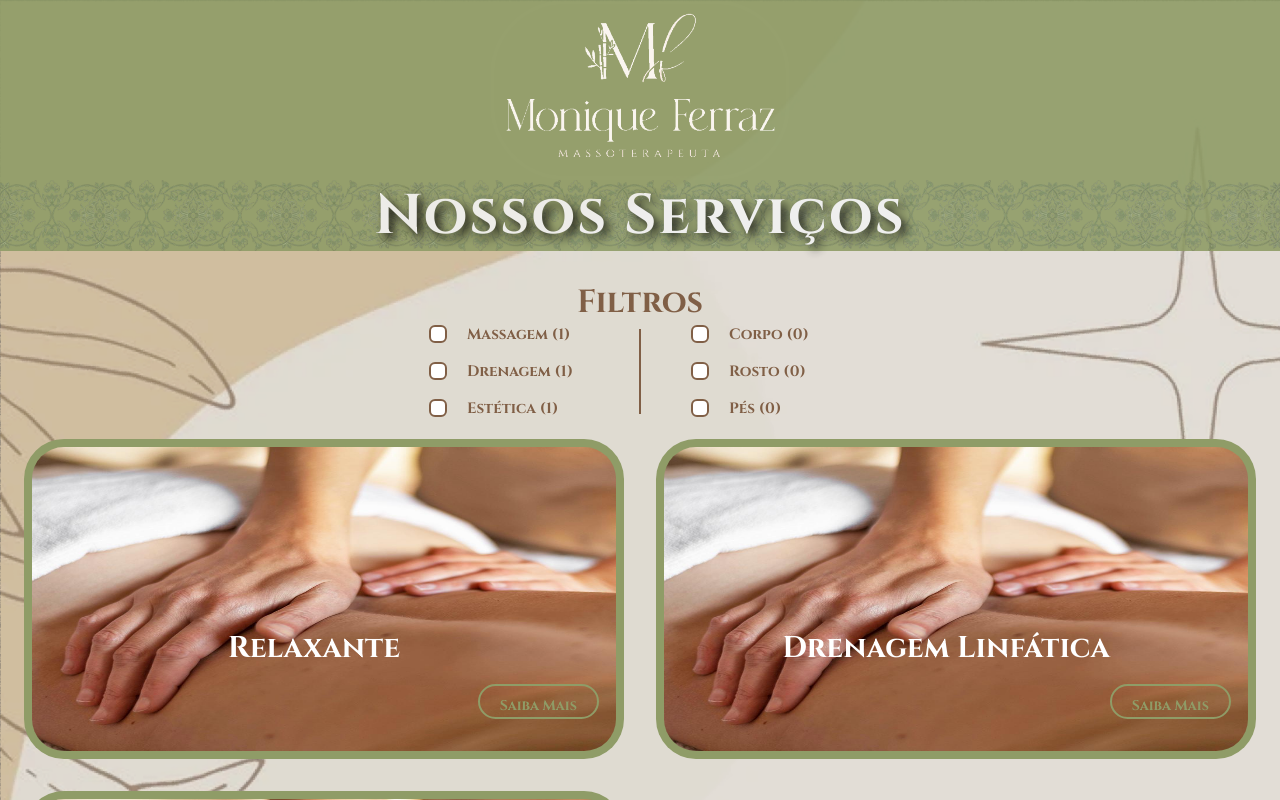
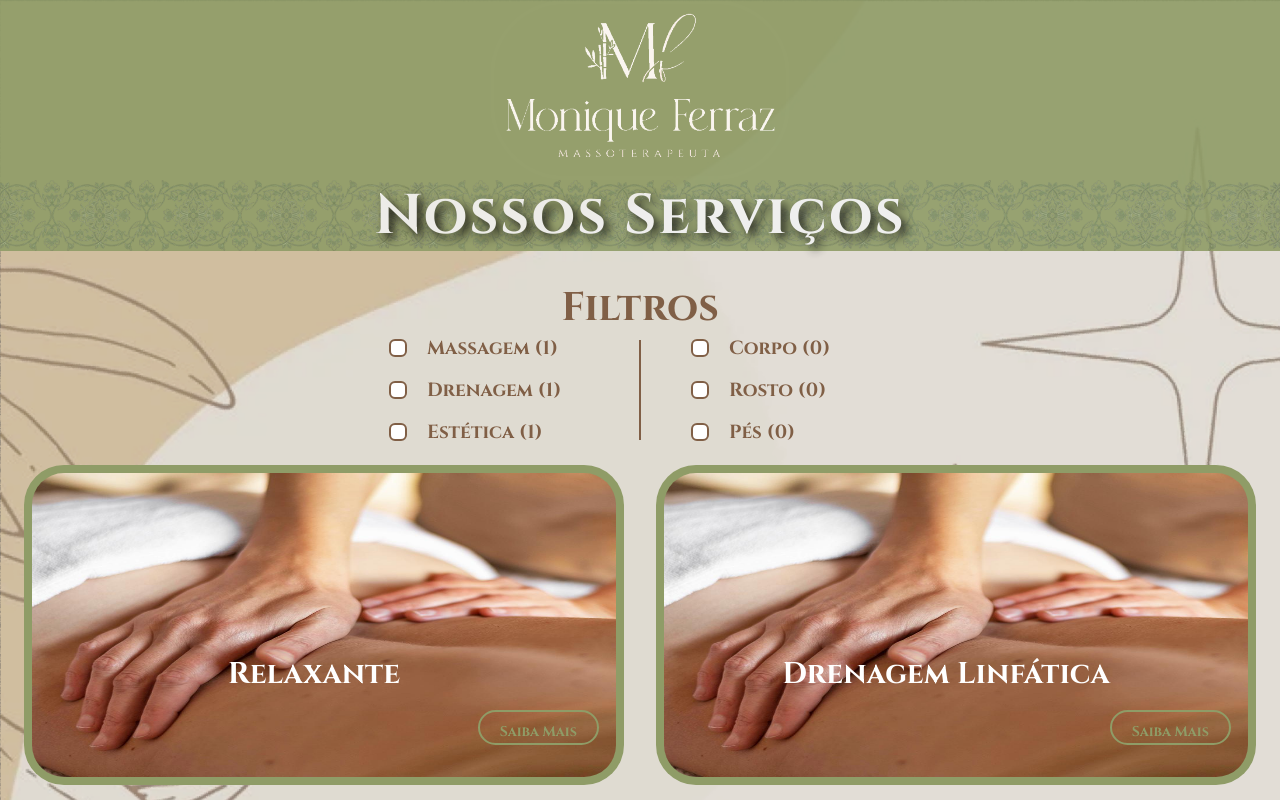
Before and after one commit to SAPI-Unesp/Projeto-Site-CasaMassagem, a React (Vite) app: page /servicos in a window 1280 px wide. Shown: the top 800 px of the page. Built offline with nearby package versions, Linux system fonts and the light colour scheme.

Commit message:
Filter scale up

```diff
--- a/src/pages/Servicos/Filter/filter.style.ts
+++ b/src/pages/Servicos/Filter/filter.style.ts
@@ -21,10 +21,12 @@ export const FilterSectionAligner = styled.div`
     flex-direction: column;
     align-items: center;
     justify-Content: center;
+    font-size: 20px;
 `
 
 export const FilterCheckboxesContainer = styled.div`
     display: flex;
+    width: 200px;
     flex-direction: column;
     align-items: center;
     justify-content: center;
@@ -46,7 +48,7 @@ export const CheckboxAligner = styled.div`
     display: flex;
     align-items: center;
     gap: 10px;
-    width: 160px;
+    width: 200px;
 `;
 
 export const CheckboxFilter = styled.input`
@@ -66,6 +68,7 @@ export const CheckboxFilter = styled.input`
 
 export const CheckboxLabel = styled.label`
     color: #805F46;
-    font-size: 15px;
+    font-size: 19px;
     font-weight: bold;
+    white-space: nowrap;
 `;
```
